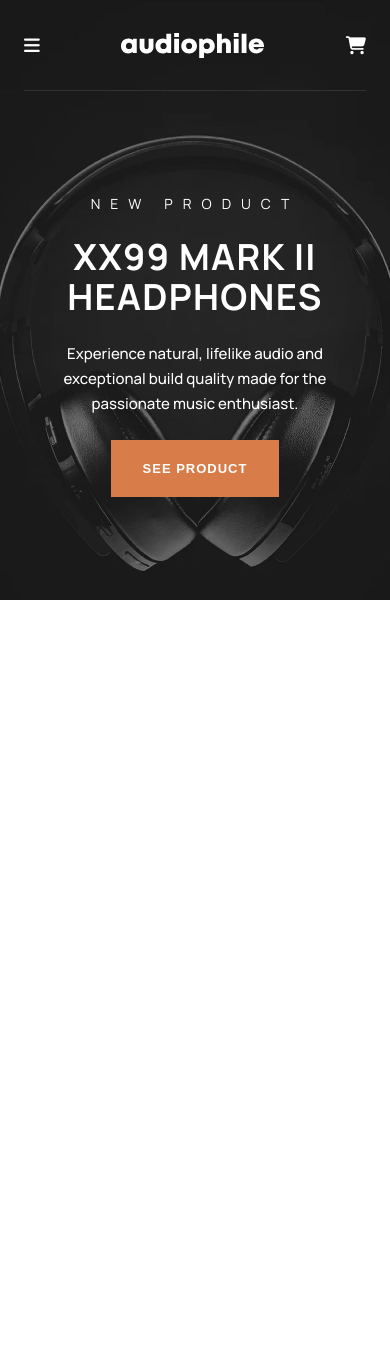
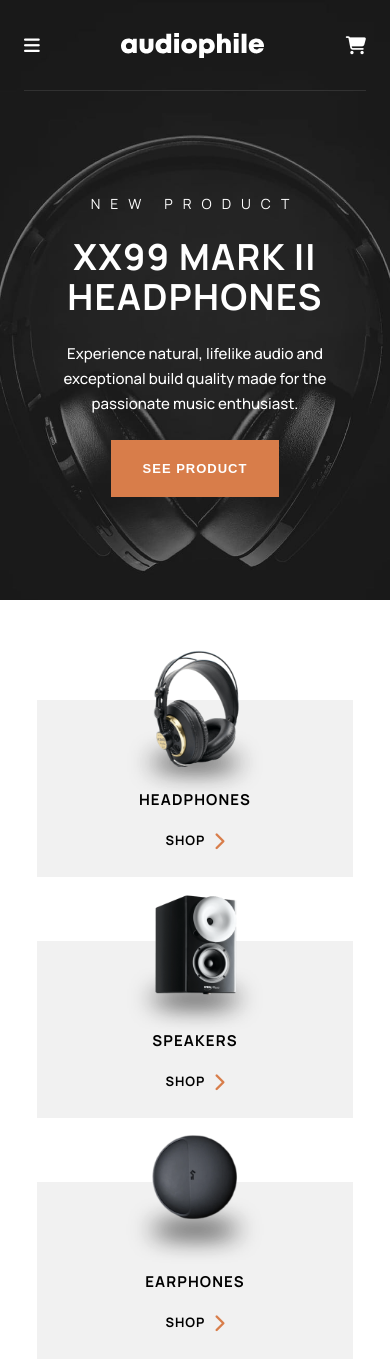
Before and after one commit to Bento-Hertz/audiophile-ecomerce, a React (Create React App) app: page / in a window 390 px wide. Before the commit the page ends 844 px from the top, so only its background shows below. Built offline with nearby package versions, Linux system fonts and the light colour scheme.

Commit message:
responsive category-links and std container class

```diff
--- /dev/null
+++ b/src/components/CategoryLinks/category-links.module.scss
@@ -0,0 +1,40 @@
+@import 'styles/variables.scss';
+
+.categoryLinks {
+    padding-top: 100px;
+    ul {
+        display: grid;
+        gap: 64px;
+        @media(min-width: $tablet) {
+            grid-template-columns: 1fr 1fr 1fr;
+            gap: 16px;
+        }
+        i {
+            color: $orange;
+        }
+        .link {
+            position: relative;
+            max-width: 316px;
+            margin: 0 auto;
+            background-color: $gray;
+            display: grid;
+            gap: 16px;
+            justify-items: center;
+            padding: 88px 0 24px;
+            @media(min-width: $tablet) {
+                max-width: unset;
+                margin: 0;
+            }
+            .categoryIcon {
+                position: absolute;
+                width: 160px;
+                top: -50px;
+            }
+            div {
+                display: flex;
+                align-items: center;
+                gap: 8px;
+            }
+        }
+    }
+}
--- /dev/null
+++ b/src/components/CategoryLinks/category-links.tsx
@@ -0,0 +1,44 @@
+import { Link } from 'react-router-dom';
+import styles from './category-links.module.scss';
+import headphoneIcon from 'assets/shared/desktop/image-category-thumbnail-headphones.png';
+import speakerIcon from 'assets/shared/desktop/image-category-thumbnail-speakers.png';
+import earphoneIcon from 'assets/shared/desktop/image-category-thumbnail-earphones.png';
+
+export default function CategoryLinks() {
+    return (
+        <section className={`${styles.categoryLinks} sub-container`}>
+            <ul>
+                <li>
+                    <Link className={styles.link} to=''>
+                        <img className={styles.categoryIcon} src={headphoneIcon} alt="" />
+                        <h6>HEADPHONES</h6>
+                        <div>
+                            <span className='sub-title'>SHOP</span>
+                            <i className="fa-solid fa-chevron-right"></i>
+                        </div>
+                    </Link>
+                </li>
+                <li>
+                    <Link className={styles.link} to=''>
+                        <img className={styles.categoryIcon} src={speakerIcon} alt="" />
+                        <h6>SPEAKERS</h6>
+                        <div>
+                            <span className='sub-title'>SHOP</span>
+                            <i className="fa-solid fa-chevron-right"></i>
+                        </div>
+                    </Link>
+                </li>
+                <li>
+                    <Link className={styles.link} to=''>
+                        <img className={styles.categoryIcon} src={earphoneIcon} alt="" />
+                        <h6>EARPHONES</h6>
+                        <div>
+                            <span className='sub-title'>SHOP</span>
+                            <i className="fa-solid fa-chevron-right"></i>
+                        </div>
+                    </Link>
+                </li>
+            </ul>
+        </section>
+    );
+}
--- a/src/components/Header/Nav/nav.module.scss
+++ b/src/components/Header/Nav/nav.module.scss
@@ -6,8 +6,6 @@
     justify-content: space-between;
     align-items: center;
     height: 90px;
-    margin: 0 auto;
-    max-width: 1100px;
     @media(min-width: $tablet) {
         justify-content: start;
         gap: 40px;
--- a/src/components/Header/Nav/nav.tsx
+++ b/src/components/Header/Nav/nav.tsx
@@ -4,7 +4,7 @@ import { Link } from 'react-router-dom';
 
 export default function Nav() {
     return (
-        <nav className={styles.nav}>
+        <nav className={`${styles.nav} sub-container`}>
             <i className={`${styles.menuBars} fa-solid fa-bars`} title='menu'></i>
 
             <div className={styles.logo} >
--- a/src/components/Header/NewProduct/new-product.module.scss
+++ b/src/components/Header/NewProduct/new-product.module.scss
@@ -2,22 +2,20 @@
 
 .newProduct {
     display: grid;
-    margin: 0 auto;
     height: 510px;
     max-width: 316px;
-    @media(min-width: 680px) {
+    @media(min-width: 500px) {
         height: 640px;
     }
     @media(min-width: $tablet) {
         max-width: 400px;
     }
     @media(min-width: $desktop) {
-        max-width: 1100px;
         height: calc(100vh - 90px);
     }
 }
 
-.container {
+.description {
     display: grid;
     align-content: center;
     gap: 24px;
--- a/src/components/Header/NewProduct/new-product.tsx
+++ b/src/components/Header/NewProduct/new-product.tsx
@@ -2,8 +2,8 @@ import styles from './new-product.module.scss';
 
 export default function NewProduct() {
     return (
-        <article className={styles.newProduct}>
-            <div className={styles.container}>
+        <article className={`${styles.newProduct} sub-container`}>
+            <div className={styles.description}>
                 <span className='overline'>NEW PRODUCT</span>
                 <h1>XX99 MARK II HEADPHONES</h1>
                 <p>Experience natural, lifelike audio and exceptional build quality made for the passionate music enthusiast.</p>
--- a/src/components/Header/header.module.scss
+++ b/src/components/Header/header.module.scss
@@ -6,11 +6,4 @@
     background-position: center;
     background-size: cover;
     background-repeat: no-repeat;
-    padding: 0 24px;
-    @media(min-width: $tablet) {
-        pading: 0 40px;
-    }
-    @media(min-width: $desktop) {
-        padding: 0 165px;
-    }
 }
--- a/src/components/Header/header.tsx
+++ b/src/components/Header/header.tsx
@@ -30,7 +30,7 @@ export default function Header() {
     }, []);
 
     return (
-        <header style={{backgroundImage: heroImage}} className={styles.header}>
+        <header style={{backgroundImage: heroImage}} className={`${styles.header} container`}>
             <Nav />
 
             {location.pathname === '/' ?
--- a/src/index.scss
+++ b/src/index.scss
@@ -44,6 +44,9 @@ button, input {
     padding: 0;
     color: inherit;
 }
+button {
+    cursor: pointer;
+}
 blockquote, q {
     quotes: none;
 }
@@ -59,6 +62,9 @@ table {
 i {
     color: white;
     font-size: 18px;
+}
+img {
+    width: 100%;
 }
 
 
@@ -115,9 +121,11 @@ h5 {
     }
 }
 h6 {
+    font-size: 15px;
+    line-height: 24px;
+    letter-spacing: 1.1px;
     @media(min-width: $tablet) {
         font-size: 18px;
-        line-height: 24px;
         letter-spacing: 1.3px;
     }
 }
@@ -133,3 +141,20 @@ h6 {
     line-height: 25px;
     letter-spacing: 1px;
 }
+
+.container {
+    padding: 0 24px;
+    @media(min-width: $tablet) {
+        pading: 0 40px;
+    }
+    @media(min-width: $desktop) {
+        padding: 0 165px;
+    }
+}
+
+.sub-container {
+    margin: 0 auto !important;
+    @media(min-width: $desktop) {
+        max-width: 1100px !important;
+    }
+}
--- a/src/pages/Home/home.tsx
+++ b/src/pages/Home/home.tsx
@@ -1,7 +1,10 @@
+import CategoryLinks from 'components/CategoryLinks/category-links';
 import styles from './home.module.scss';
 
 export default function Home() {
     return (
-        <div></div>
+        <main className={`container`}>
+            <CategoryLinks />
+        </main>
     );
 }
```
